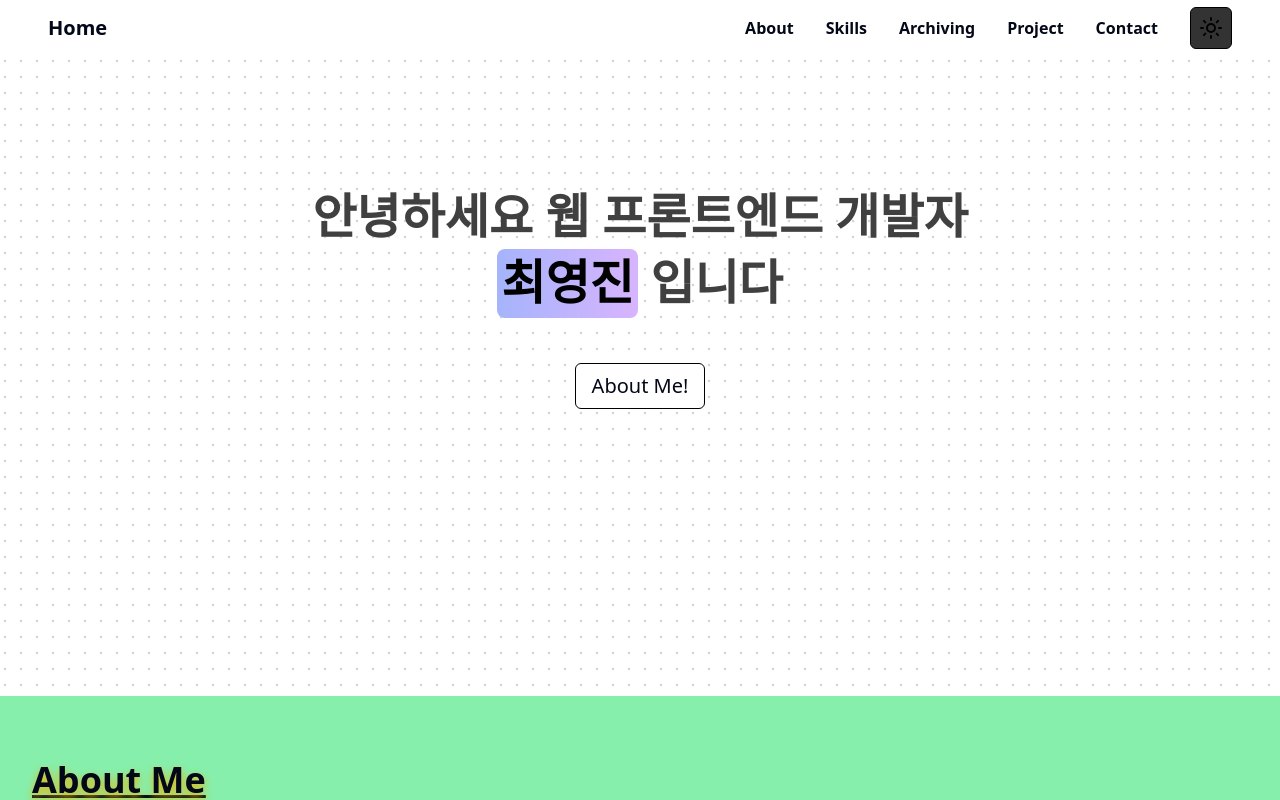
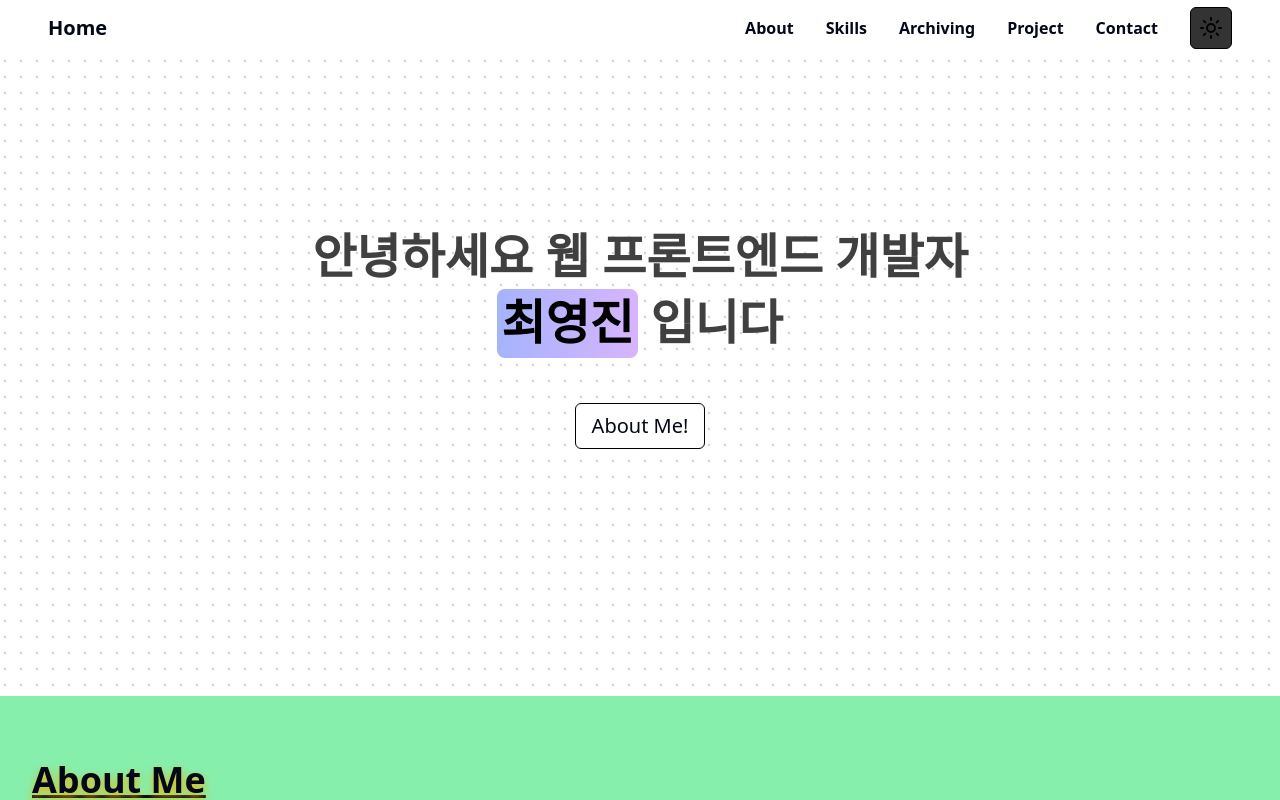
Before and after one commit to cyd5538/portfolio, a Next.js app: page / in a window 1280 px wide. Shown: the top 800 px of the page. Built offline with nearby package versions, Linux system fonts and the light colour scheme.

Commit message:
Design: padding

```diff
--- a/components/ui/hero-highlight.tsx
+++ b/components/ui/hero-highlight.tsx
@@ -56,7 +56,7 @@ export const HeroHighlight = ({
         }}
       />
 
-      <div className={cn("relative z-20 mb-40", className)}>{children}</div>
+      <div className={cn("relative z-20 mb-20", className)}>{children}</div>
     </div>
   );
 };
```
